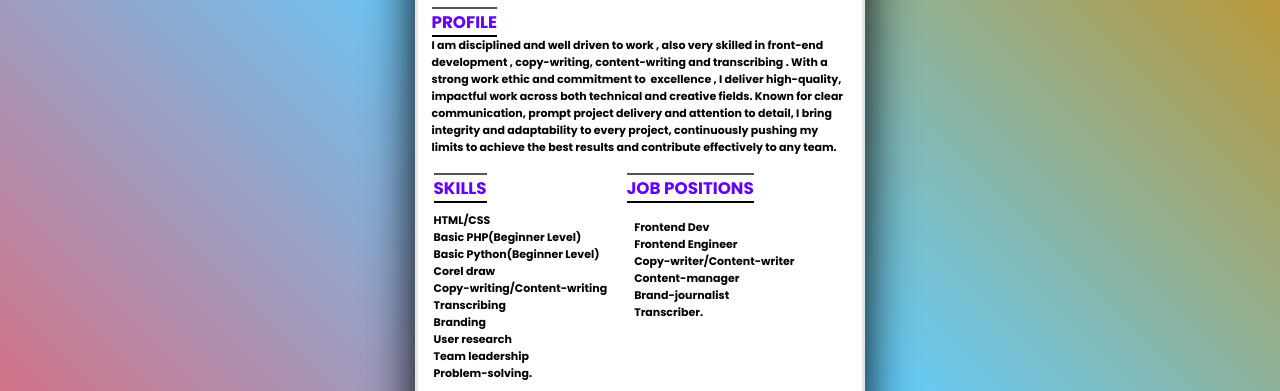
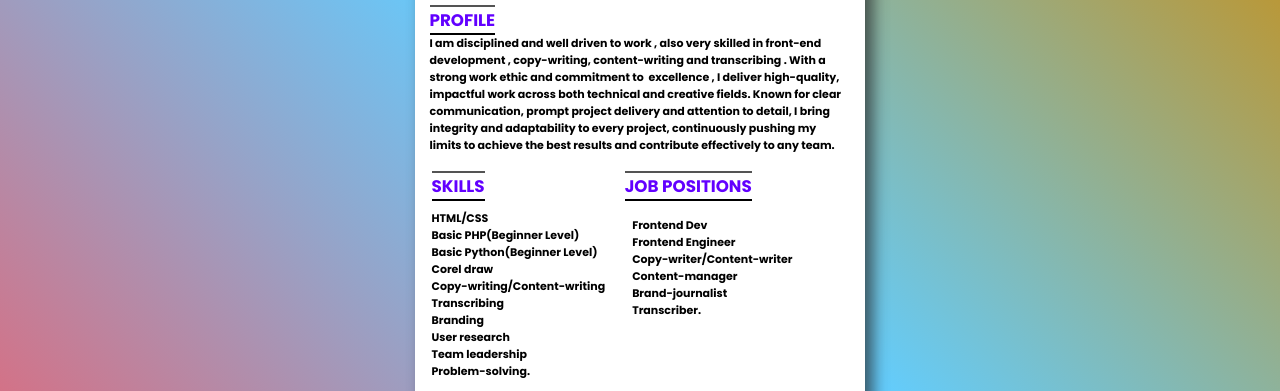
Before and after one commit to Chudsammy/Sammy-Resume, a plain HTML site: page index.html in a window 1280 px wide. Shown: the part 233-624 px from the top of the page. Drawn offline with Linux system fonts and the light colour scheme.

Commit message:
Update stye.css

```diff
--- a/stye.css
+++ b/stye.css
@@ -32,17 +32,13 @@ body{
     margin-top: 30px;
     margin-bottom: 30px;
     width: 100%;
-    box-shadow: 0 0 50px rgb(0, 0, 0);
+    box-shadow: 8px 8px 15px rgba(37, 36, 36, 0.7);
     max-width: 450px;
     min-width: 300px;
-    border: solid;
-    border-color: rgba(2, 22, 22, 0.1);
+    border: 1px solid transparent;
     border-radius: 25px;
     background-color: white;
     padding: 3%;
-
-
-
 }
 img{
     border-radius: 50% !important;
```
